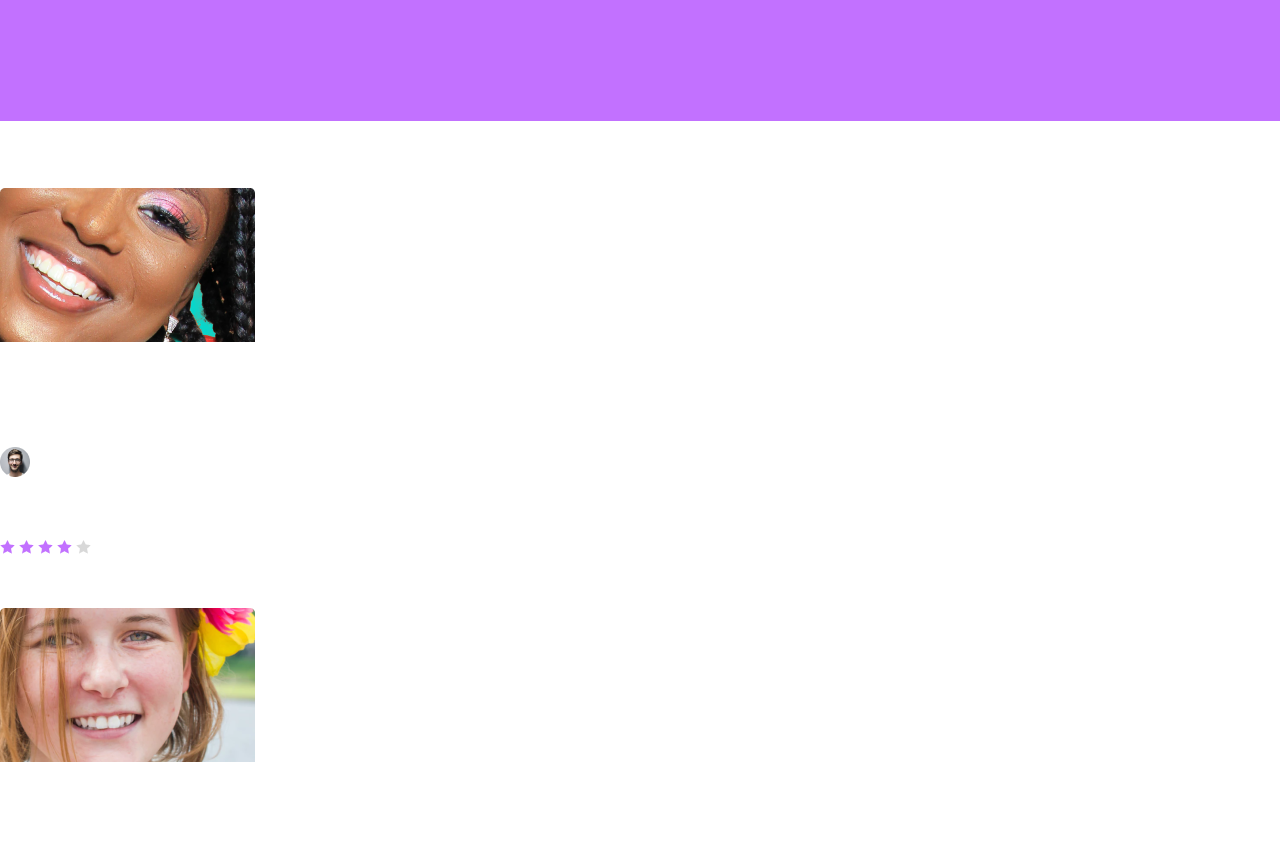
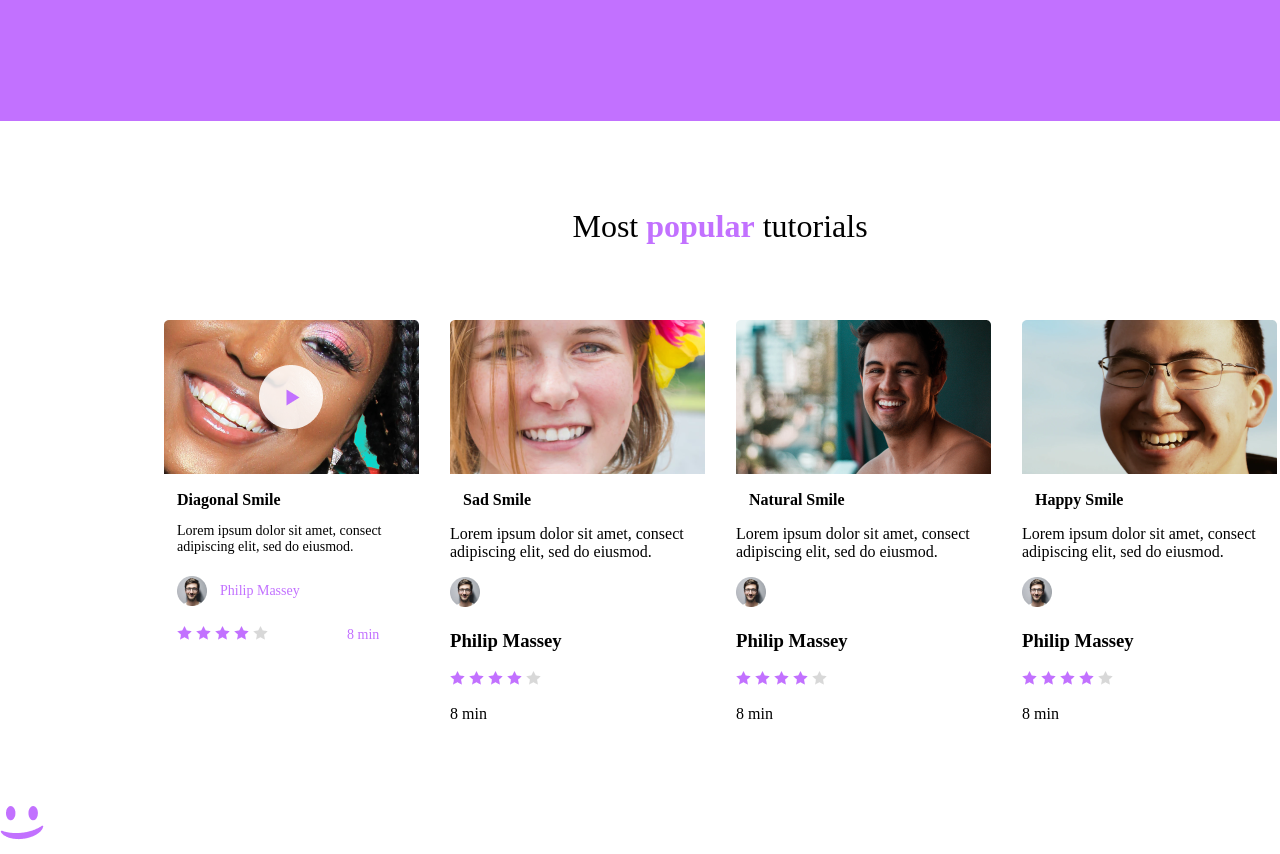
Before and after one commit to cableyesto/holbertonschool-web-development, a plain HTML site: page css_advanced/index.html in a window 1280 px wide. Shown: the part 1364-2218 px from the top of the page. Drawn offline with Linux system fonts and the light colour scheme.

Commit message:
Done the first video title of the section, and the title of the section.

```diff
--- a/css_advanced/index.html
+++ b/css_advanced/index.html
@@ -81,18 +81,21 @@
         </div>
       </div>
     </section>
-    <section>
-      <h1>Most popular tutorials</h1>
-      <div>
-        <div>
-          <img src="http://127.0.0.1:8080/assets/preview_1.png" alt="Video preview 1">
+    <section id="videos_list_section">
+      <h1>Most <span class="videos-list-title">popular</span> tutorials</h1>
+      <div id="videos_list_container">
+        <div class="video-list-container">
+          <div class="video-list-pictures">
+            <img src="http://127.0.0.1:8080/assets/preview_1.png" alt="Video preview 1" width="255" height="154">
+            <img class="video-list-front" src="http://127.0.0.1:8080/assets/play.png" alt="Play" width="64" height="64">
+          </div>
           <h2>Diagonal Smile</h2>
-          <p>Lorem ipsum dolor sit amet, consect adipiscing elit, sed do eiusmod.</p>
-          <div>
-            <img src="http://127.0.0.1:8080/assets/avatar_review.png" alt="Avatar of reviewer">
+          <p class="video-list-text">Lorem ipsum dolor sit amet, consect adipiscing elit, sed do eiusmod.</p>
+          <div class="video-list-reviewer">
+            <img src="http://127.0.0.1:8080/assets/avatar_review.png" alt="Avatar of reviewer" width="30" height="30">
             <h3>Philip Massey</h3>
           </div>
-          <div>
+          <div class="video-list-rating">
             <div>
               <img src="http://127.0.0.1:8080/assets/rating_filled_star.png" alt="Filled star">
               <img src="http://127.0.0.1:8080/assets/rating_filled_star.png" alt="Filled star">
@@ -100,10 +103,10 @@
               <img src="http://127.0.0.1:8080/assets/rating_filled_star.png" alt="Filled star">
               <img src="http://127.0.0.1:8080/assets/rating_empty_star.png" alt="Empty star">
             </div>
-            <p>8 min</p>
+            <p class="video-list-time">8 min</p>
           </div>
         </div>
-        <div>
+        <div class="video-list-container video-list-space">
           <img src="http://127.0.0.1:8080/assets/preview_2.png" alt="Video preview 2">
           <h2>Sad Smile</h2>
           <p>Lorem ipsum dolor sit amet, consect adipiscing elit, sed do eiusmod.</p>
@@ -122,7 +125,7 @@
             <p>8 min</p>
           </div>
         </div>
-        <div>
+        <div class="video-list-container video-list-space">
           <img src="http://127.0.0.1:8080/assets/preview_3.png" alt="Video preview 3">
           <h2>Natural Smile</h2>
           <p>Lorem ipsum dolor sit amet, consect adipiscing elit, sed do eiusmod.</p>
@@ -141,7 +144,7 @@
             <p>8 min</p>
           </div>
         </div>
-        <div>
+        <div class="video-list-container video-list-space">
           <img src="http://127.0.0.1:8080/assets/preview_4.png" alt="Video preview 4">
           <h2>Happy Smile</h2>
           <p>Lorem ipsum dolor sit amet, consect adipiscing elit, sed do eiusmod.</p>
--- a/css_advanced/styles.css
+++ b/css_advanced/styles.css
@@ -137,3 +137,104 @@ nav a {
     padding-left: 40px;
     font-weight: 100;
 }
+
+/* 4. Videos list */
+/* Video list section */
+#videos_list_section {
+    color: black;
+}
+
+#videos_list_section > h1 {
+    margin: 0px;
+    padding-top: 87px;
+    padding-bottom: 75px;
+    text-align: center;
+    font-family: "Source Sans Pro";
+    font-weight: 200;
+    font-size: 32px;
+}
+
+.videos-list-title {
+    font-size: 32px;
+    font-weight: 700;
+    color: #C271FF;
+    text-align: center;
+}
+
+#videos_list_container {
+    display: flex;
+}
+
+.video-list-container {
+    width: 255px;
+    padding-left: 164px;
+
+}
+
+.video-list-space {
+    padding-left: 31px;
+}
+
+.video-list-pictures {
+    position: relative;
+}
+
+.video-list-front {
+    position: absolute;
+    top: 45px;
+    left: 95px;
+}
+
+.video-list-container > h2 {
+    font-size: 16px;
+    font-weight: 800;
+    padding-left: 13px;
+}
+
+.video-list-text {
+    font-size: 14px;
+    font-weight: 300;
+    padding-left: 13px;
+}
+
+.video-list-reviewer {
+    display: flex;
+    align-items: center;
+    padding-left: 13px;
+}
+
+.video-list-reviewer {
+    display: flex;
+    align-items: center;
+    padding-left: 13px;
+}
+
+.video-list-reviewer > h3 {
+    font-size: 14px;
+    font-weight: 400;
+    color: #C271FF;
+    padding-left: 13px;
+}
+
+.video-list-rating {
+    display: flex;
+    align-items: center;
+    padding-left: 13px;
+}
+
+.video-list-time {
+    font-size: 14px;
+    font-weight: 400;
+    color: #C271FF;
+    padding-left: 79px;
+}
+
+.video-list-rating {
+    display: flex;
+    align-items: center;
+    padding-left: 13px;
+}
+
+.video-list-time {
+    padding-left: 79px;
+}
```
Also changed, not shown: css_advanced/assets/play.png (added).
